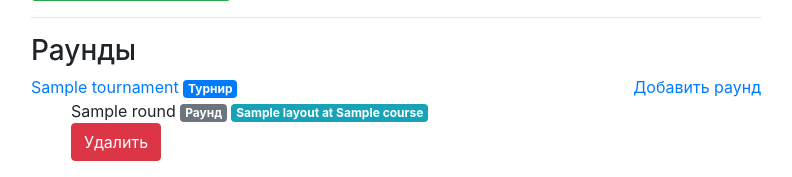
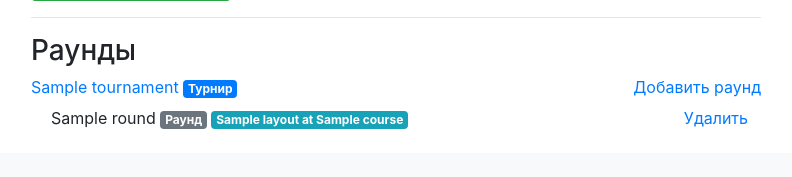
Before and after one commit to Zaskars/django_discgolf, a Django app: page /tournament/update/1/ in a window 1280 px wide. Shown: the part 712-889 px from the top of the page, without its empty margins (244-1036 px from the left). After the commit the page ends 841 px from the top, so only its background shows below. Run offline with Django 4.2, Linux system fonts and the light colour scheme; a user stored in the database is signed in; tables that the repository leaves empty hold one stand-in row (values such as "Sample post"); some libraries are stand-ins or nearby versions.

Commit message:
+templates fix

```diff
--- a/main/templates/layout_selection.html
+++ b/main/templates/layout_selection.html
@@ -8,7 +8,7 @@
 <ul>
     {% for layout in object_list %}
     <li>
-        <a href="{% url 'add_round_to_tournament' tournament_id=tournament_id layout_id=layout.id %}">{{ layout.course.name }} - {{ layout.name }}</a>
+        <a href="{% url 'add_round_to_tournament' tournament_id=tournament_id layout_id=layout.id %}">{{ layout }}</a>
     </li>
     {% endfor %}
 </ul>
--- a/main/templates/tournament_update.html
+++ b/main/templates/tournament_update.html
@@ -21,15 +21,21 @@
 <a href="{% url 'tournament_update' tournament.id %}">{{ tournament.name }} <span
         class="badge badge-primary">Турнир</span></a>
 <a href="{% url 'layout_selection' tournament.id %}" class="float-right">Добавить раунд</a>
-<ul style="list-style: none;">
-    {% for round in rounds %}
-    <li>{{ round.name }} <span class="badge badge-secondary">Раунд</span> <span class="badge badge-info">{{ round.layout }}</span>
-        <form action="{% url 'delete_round_from_tournament' tournament_id=tournament.id round_id=round.id%}"
-              method="post">
-            {% csrf_token %}
-            <button type="submit" class="btn btn-danger">Удалить</button>
-        </form>
+<ul style="list-style: none; padding-left: 0;">
+    <li>
+        <ul style="list-style: none; padding-left: 20px;">
+            {% for round in rounds %}
+            <li class="d-flex justify-content-between align-items-center">
+                <div>
+                    {{ round.name }} <span class="badge badge-secondary">Раунд</span> <span class="badge badge-info">{{ round.layout }}</span>
+                </div>
+                <form action="{% url 'delete_round_from_tournament' tournament_id=tournament.id round_id=round.id%}" method="post">
+                    {% csrf_token %}
+                    <button type="submit" class="btn btn-link">Удалить</button>
+                </form>
+            </li>
+            {% endfor %}
+        </ul>
     </li>
-    {% endfor %}
 </ul>
 {% endblock %}
```
